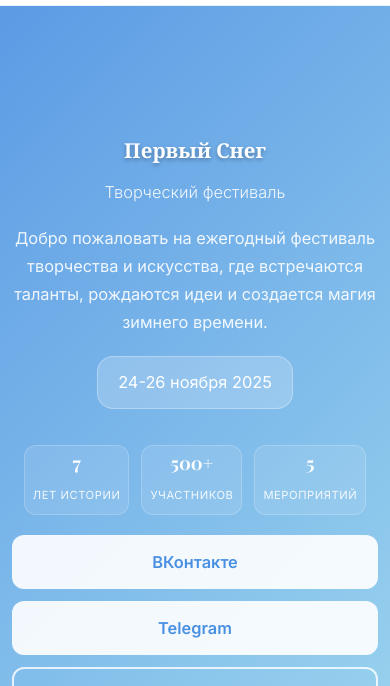
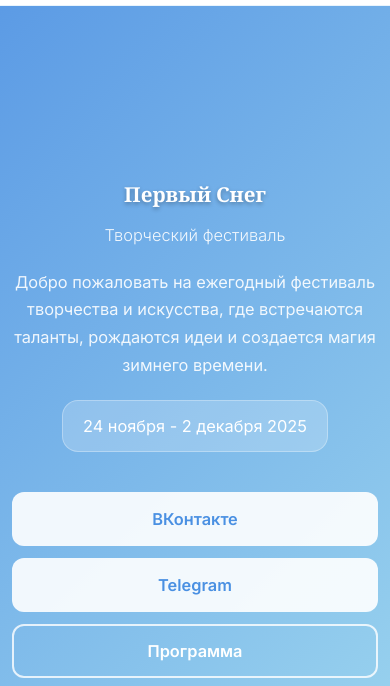
Before and after one commit to Kramushkaa/first-snow, a plain HTML site: page index.html in a window 390 px wide. Shown: the part 151-837 px from the top of the page. Drawn offline with nearby package versions, Linux system fonts and the light colour scheme.

Commit message:
Update festival dates and remove statistics
- Update festival dates from 24-26 November to 24 November - 2 December 2025
- Remove hero statistics section (years, participants, events count)
- Update meta tags and title with new date range
- Remove unused CSS styles for hero__stats, hero__stat elements
- Clean up responsive styles for removed statistics components
- Simplify hero section to focus on core information

```diff
--- a/css/responsive.css
+++ b/css/responsive.css
@@ -102,15 +102,6 @@
         margin-bottom: var(--spacing-xl);
     }
 
-    /* Hero секция */
-    .hero__stats {
-        flex-direction: column;
-        gap: var(--spacing-sm);
-    }
-
-    .hero__stat-number {
-        font-size: var(--font-size-xl);
-    }
 
     /* Event sections */
     .event-content {
@@ -212,23 +203,6 @@
         font-size: 5rem;
     }
 
-    .hero__stats {
-        flex-direction: row;
-        justify-content: center;
-        gap: var(--spacing-sm);
-    }
-
-    .hero__stat {
-        padding: var(--spacing-xs);
-    }
-
-    .hero__stat-number {
-        font-size: var(--font-size-lg);
-    }
-
-    .hero__stat-label {
-        font-size: 0.7rem;
-    }
 }
 
 /* Landscape mobile fixes */
--- a/css/style.css
+++ b/css/style.css
@@ -217,10 +217,6 @@
     opacity: 0.9;
 }
 
-.hero__info {
-    margin-bottom: var(--spacing-lg);
-}
-
 .hero__date {
     display: inline-block;
     background: rgba(255, 255, 255, 0.2);
@@ -229,39 +225,6 @@
     backdrop-filter: blur(10px);
     border: 1px solid rgba(255, 255, 255, 0.3);
     margin-bottom: var(--spacing-lg);
-}
-
-.hero__stats {
-    display: flex;
-    gap: var(--spacing-lg);
-    margin-top: var(--spacing-md);
-}
-
-.hero__stat {
-    text-align: center;
-    background: rgba(255, 255, 255, 0.1);
-    padding: var(--spacing-sm) var(--spacing-md);
-    border-radius: var(--radius-lg);
-    backdrop-filter: blur(10px);
-    border: 1px solid rgba(255, 255, 255, 0.2);
-}
-
-.hero__stat-number {
-    display: block;
-    font-family: var(--font-heading);
-    font-size: var(--font-size-2xl);
-    font-weight: 700;
-    color: var(--color-white);
-    line-height: 1;
-    margin-bottom: var(--spacing-xs);
-}
-
-.hero__stat-label {
-    font-size: var(--font-size-xs);
-    color: var(--color-white);
-    opacity: 0.9;
-    text-transform: uppercase;
-    letter-spacing: 0.05em;
 }
 
 .hero__cta {
--- a/index.html
+++ b/index.html
@@ -3,11 +3,11 @@
 <head>
     <meta charset="UTF-8">
     <meta name="viewport" content="width=device-width, initial-scale=1.0">
-    <title>Первый Снег 2025 - Творческий фестиваль | 24-26 ноября</title>
-    <meta name="description" content="Фестиваль Первый Снег 2025 - творческое пространство, где физика встречается с искусством. Лазерная лира, ФизQuiz, лекторий и концерт COVЁR. Холл ЦФА, 24-26 ноября.">
+    <title>Первый Снег 2025 - Творческий фестиваль | 24 ноября - 2 декабря</title>
+    <meta name="description" content="Фестиваль Первый Снег 2025 - творческое пространство, где физика встречается с искусством. Лазерная лира, ФизQuiz, лекторий и концерт COVЁR. Холл ЦФА, 24 ноября - 2 декабря.">
     <meta name="keywords" content="первый снег, фестиваль, творчество, искусство, физика, квиз, лазерная лира, ЦФА">
     <meta property="og:title" content="Первый Снег 2025 - Творческий фестиваль">
-    <meta property="og:description" content="Фестиваль где физика встречается с творчеством. 24-26 ноября в холле ЦФА.">
+    <meta property="og:description" content="Фестиваль где физика встречается с творчеством. 24 ноября - 2 декабря в холле ЦФА.">
     <meta property="og:url" content="https://YOUR_USERNAME.github.io/first-snow-festival/">
     <meta property="og:type" content="website">
     <link rel="canonical" href="https://YOUR_USERNAME.github.io/first-snow-festival/">
@@ -49,24 +49,8 @@
                     Добро пожаловать на ежегодный фестиваль творчества и искусства,
                     где встречаются таланты, рождаются идеи и создается магия зимнего времени.
                 </p>
-                <div class="hero__info">
-                    <div class="hero__date">
-                        <span>24-26 ноября 2025</span>
-                    </div>
-                    <div class="hero__stats">
-                        <div class="hero__stat">
-                            <span class="hero__stat-number">7</span>
-                            <span class="hero__stat-label">лет истории</span>
-                        </div>
-                        <div class="hero__stat">
-                            <span class="hero__stat-number">500+</span>
-                            <span class="hero__stat-label">участников</span>
-                        </div>
-                        <div class="hero__stat">
-                            <span class="hero__stat-number">5</span>
-                            <span class="hero__stat-label">мероприятий</span>
-                        </div>
-                    </div>
+                <div class="hero__date">
+                    <span>24 ноября - 2 декабря 2025</span>
                 </div>
                 <div class="hero__cta">
                     <a href="https://vk.com/1st_snow" target="_blank" rel="noopener" class="cta-button">ВКонтакте</a>
```
